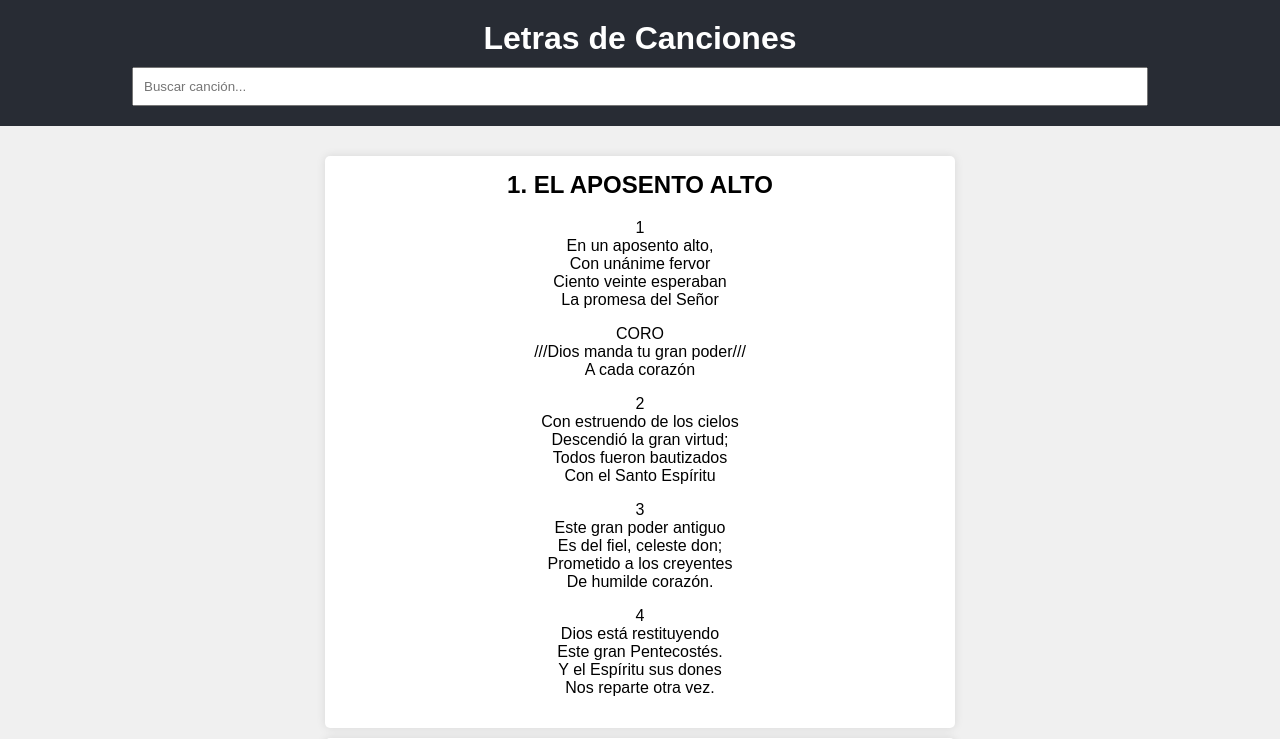
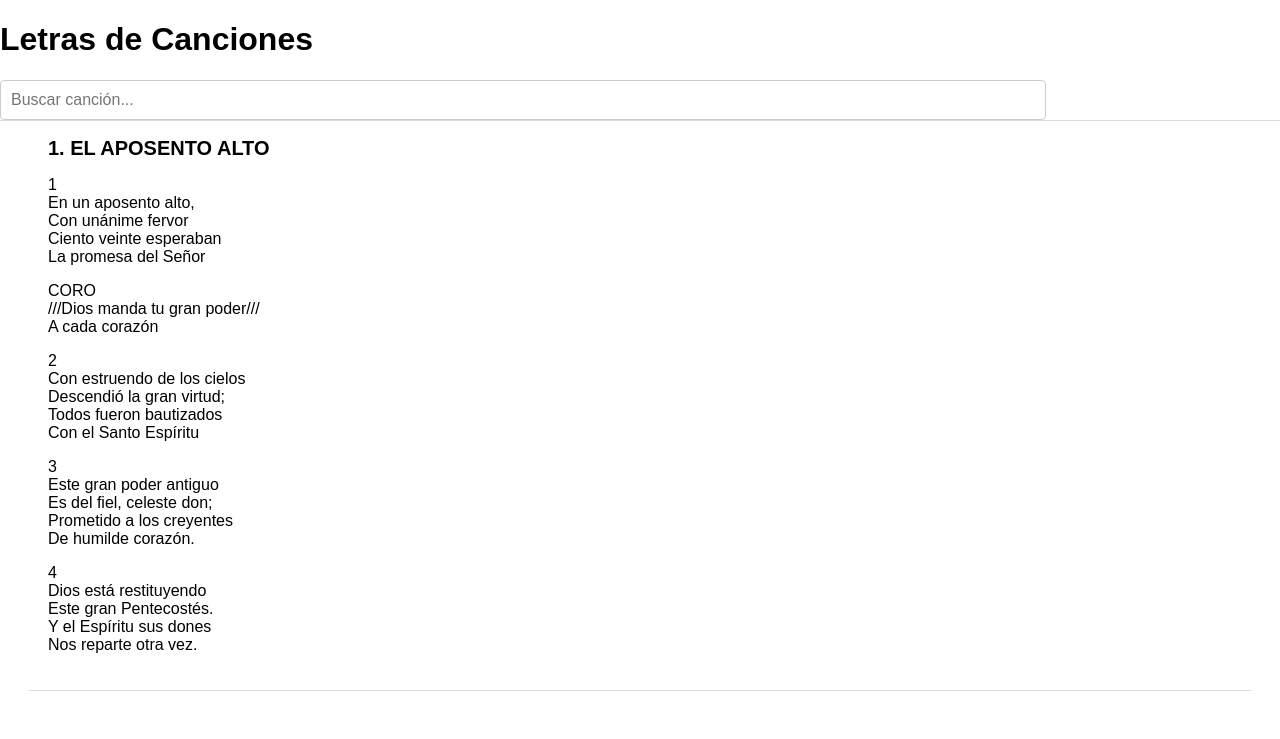
Before and after one commit to JJoSanzAL/himnario-cristianas, a plain HTML site: page docs/index.html in a window 1280 px wide. Shown: the top 739 px of the page. Drawn offline with Linux system fonts and the light colour scheme.

Commit message:
Hacer que la barra de búsqueda sea fija en la parte superior

```diff
--- a/docs/styles.css
+++ b/docs/styles.css
@@ -1,48 +1,48 @@
+/* styles.css */
+
 body {
     font-family: Arial, sans-serif;
-    margin: 0;
-    padding: 0;
-    background-color: #f0f0f0;
-    text-align: center; /* Centrar el texto en el cuerpo */
 }
 
 header {
-    background-color: #282c34;
-    color: white;
-    padding: 20px;
+    position: fixed;
+    width: 100%;
+    top: 0;
+    left: 0;
+    background-color: #fff;
+    border-bottom: 1px solid #ddd;
+    z-index: 1000; /* Asegura que esté por encima del contenido */
+}
+
+.search-container {
+    padding: 10px;
     text-align: center;
 }
 
-h1 {
-    margin: 0;
-}
-
-input[type="text"] {
+#search {
+    width: 80%;
     padding: 10px;
-    width: 80%;
-    margin-top: 10px;
+    font-size: 16px;
+    border: 1px solid #ccc;
+    border-radius: 4px;
 }
 
 main {
-    padding: 20px;
-    text-align: center; /* Centrar el texto en el main */
+    margin-top: 100px; /* Ajusta esto si tu header es más grande */
 }
 
 .song {
-    background-color: white;
-    margin: 10px auto;
-    padding: 15px;
-    border-radius: 5px;
-    box-shadow: 0 0 10px rgba(0,0,0,0.1);
-    max-width: 600px; /* Limitar el ancho máximo de la canción */
-    text-align: center; /* Centrar el texto en las canciones */
+    margin: 20px;
+    padding: 20px;
+    border-bottom: 1px solid #ddd;
 }
 
 .song-title {
-    margin-top: 0;
+    font-size: 20px;
+    font-weight: bold;
+    margin-bottom: 10px;
 }
 
 .verse, .chorus {
-    text-align: center;
     margin: 10px 0;
 }
```
